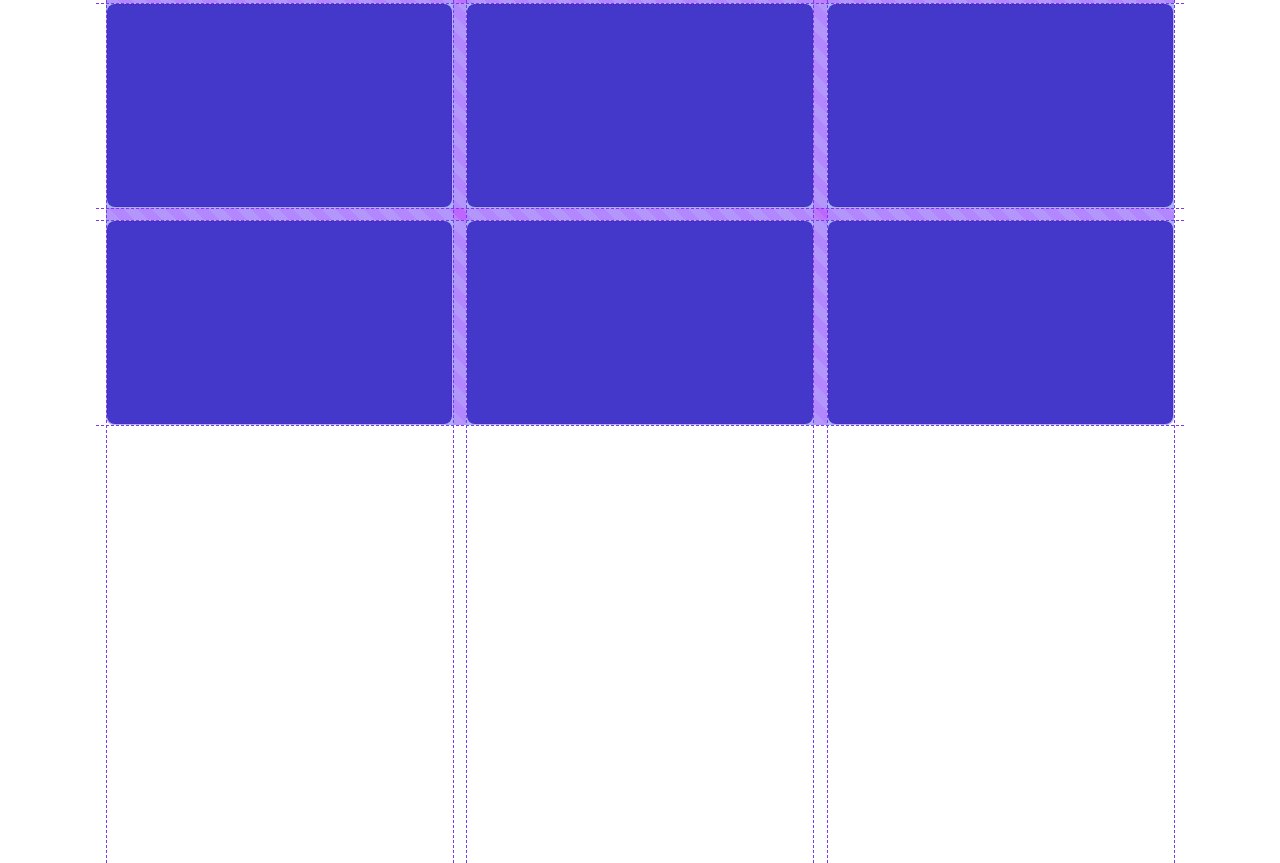
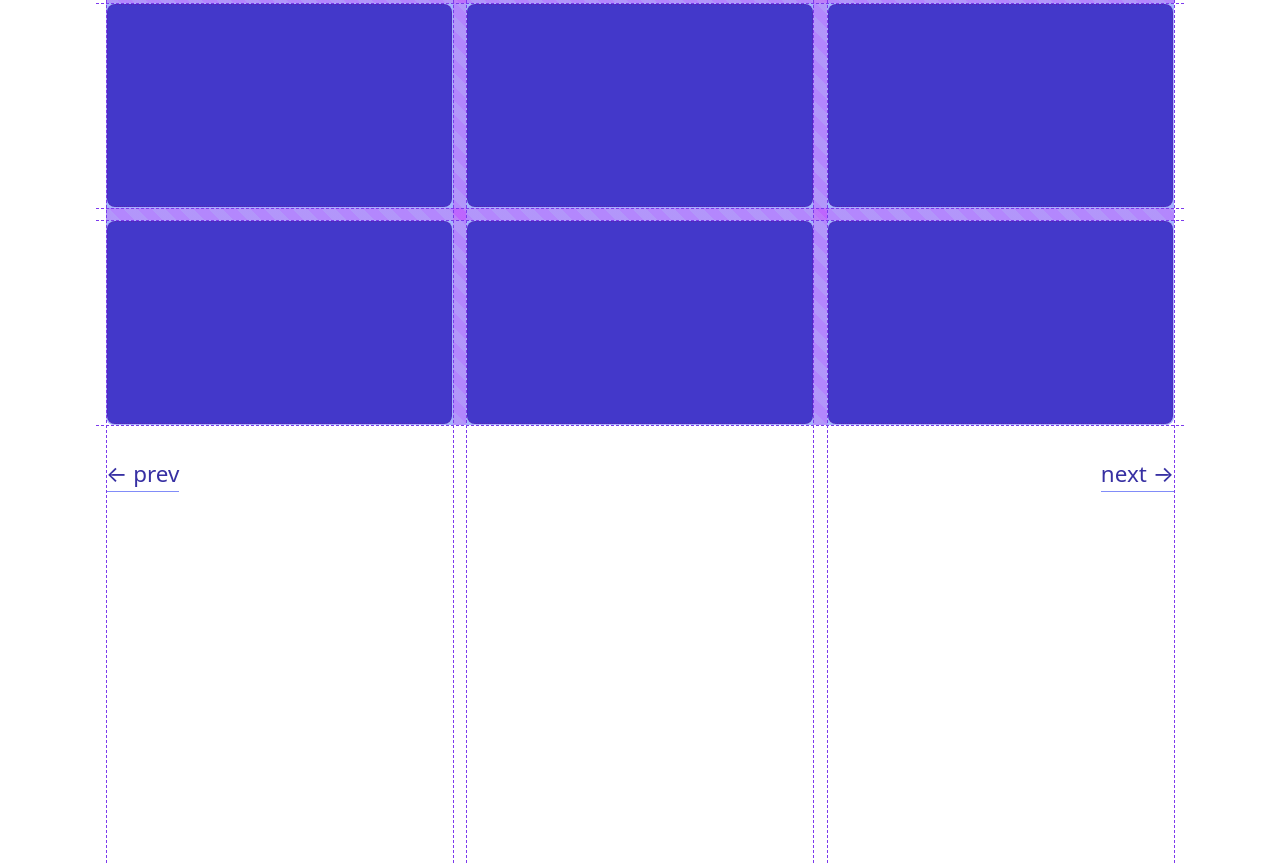
Before and after one commit to kevinmalaverr/interactive-grid, a Gatsby site: page /alignment in a window 1280 px wide. Shown: the part 2910-3773 px from the top of the page. Built offline with nearby package versions, Linux system fonts and the light colour scheme; Gatsby itself is replaced by a stand-in of ours.

Commit message:
[ADD] back navigation and footer navigation

```diff
--- a/src/components/FooterNav/index.js
+++ b/src/components/FooterNav/index.js
@@ -1,9 +1,11 @@
 import React from "react"
+import { Link } from "gatsby"
+import "./styles.css"
 
-const index = () => (
-  <div>
-    <a href="">prev</a>
-    <a href="">afeter</a>
+const index = ({ prev, next }) => (
+  <div className="footer-nav">
+    <Link to={prev}>← prev</Link>
+    <Link to={next}>next →</Link>
   </div>
 )
 
--- /dev/null
+++ b/src/components/FooterNav/styles.css
@@ -0,0 +1,6 @@
+.footer-nav {
+  display: flex;
+  justify-content: space-between;
+  padding: 2rem 0;
+  font-size: 1.4rem;
+}
--- a/src/components/Header/index.js
+++ b/src/components/Header/index.js
@@ -1,14 +1,18 @@
+import React, { useEffect, useState } from "react"
 import { navigate } from "gatsby"
-import React from "react"
 import ArrowLeft from "../icons/ArrowLeft"
 import Search from "../icons/Search"
+import { useBackNav } from "../../hooks/useNavigation"
 
-const index = ({ name }) => (
+const index = ({ name }) => {
+  const back = useBackNav()
+
+  return (
     <header className="flex justify-between items-center p-4 mb-4">
       <button
         type="button"
         className="focus:outline-none focus:ring focus:border-indigo-300"
-      onClick={() => navigate(-1)}
+        onClick={back}
         aria-label="back"
       >
         <ArrowLeft />
@@ -20,5 +24,5 @@ const index = ({ name }) => (
       </button>
     </header>
   )
-
+}
 export default index
--- /dev/null
+++ b/src/hooks/useNavigation.js
@@ -0,0 +1,16 @@
+import { useEffect } from "react"
+import { useLocation } from "@reach/router"
+import { navigate } from "gatsby"
+
+const history = []
+
+export const useBackNav = () => {
+  const { pathname } = useLocation()
+  useEffect(() => {
+    history.push(pathname)
+  }, [])
+  return () => {
+    history.pop()
+    navigate(history.pop() || "/")
+  }
+}
--- a/src/pages/alignment/index.js
+++ b/src/pages/alignment/index.js
@@ -5,6 +5,7 @@ import Base from "../../components/Alignment/Animation"
 import SubSection from "../../components/SubSection"
 import ContentTable from "../../components/ContentTable"
 import Interactive from "../../components/Alignment/Interactive"
+import FooterNav from "../../components/FooterNav"
 import data from "../../pageData/alignment"
 
 const { links, title, description, content } = data
@@ -52,6 +53,7 @@ const Alignment = () => (
       </div>
       <Interactive />
     </div>
+    <FooterNav prev="/introduction" next="/gap" />
   </>
 )
 
```
Lines whose indentation alone changed are shown as unchanged.
